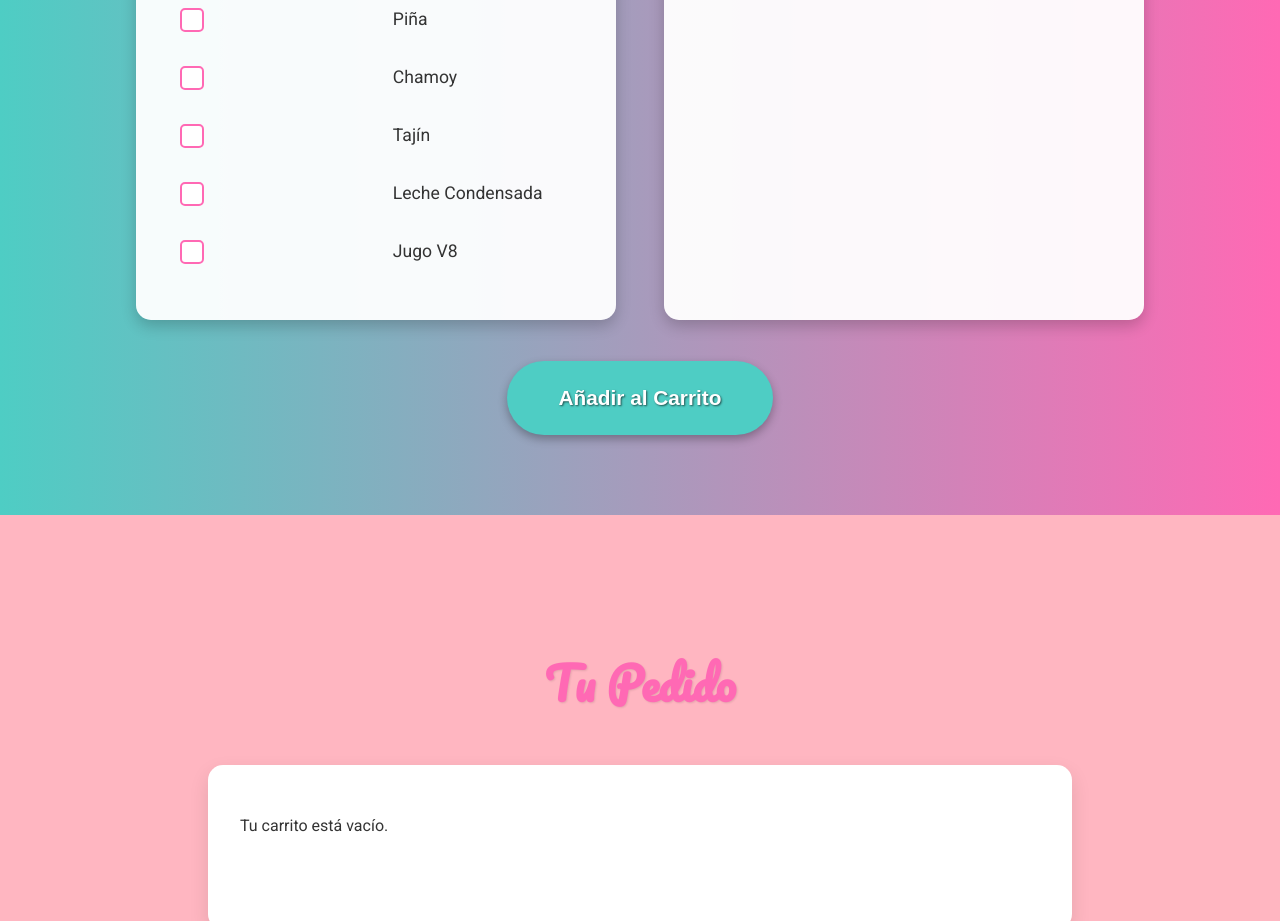
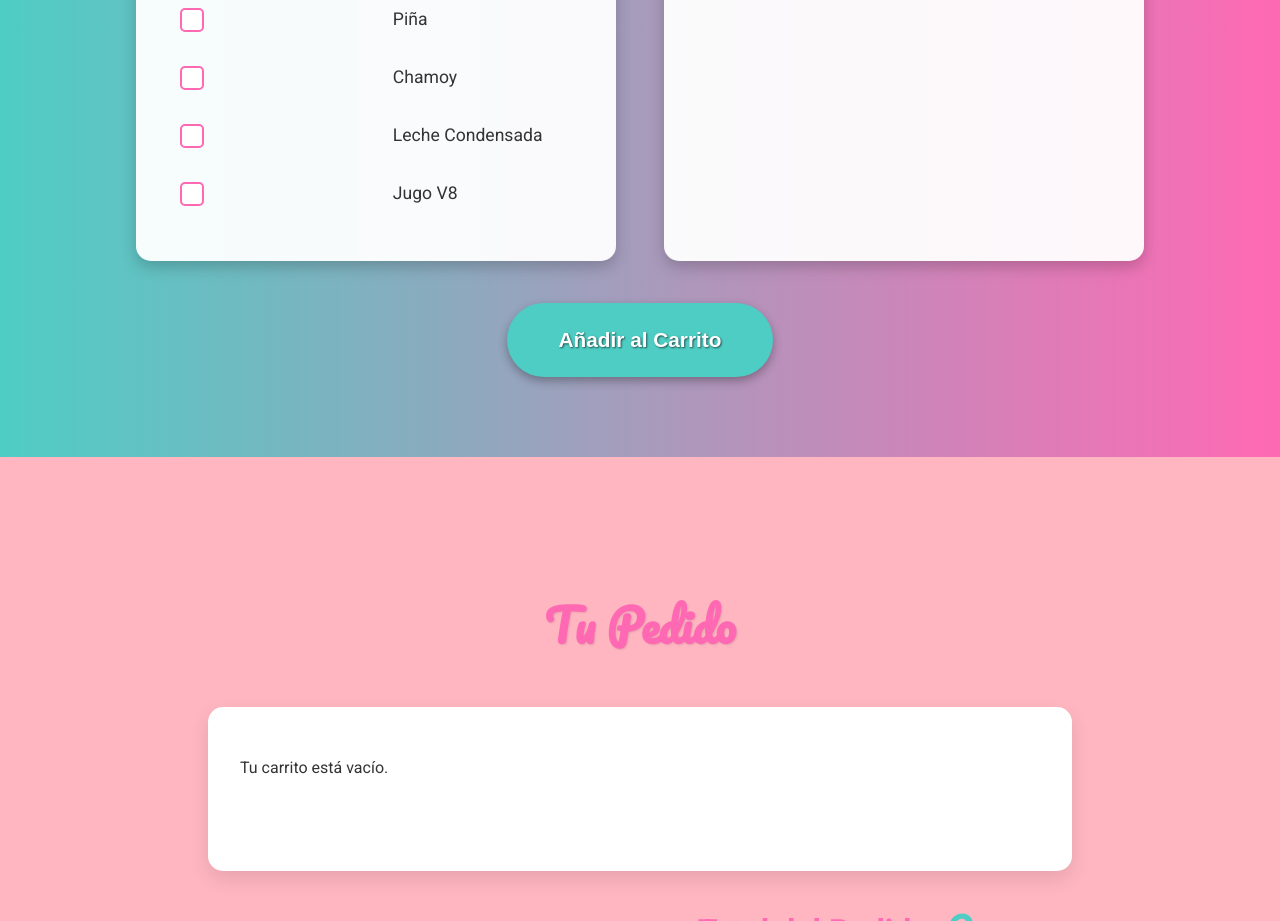
Before and after one commit to Merron1/Granizadas-Eugenias, a plain HTML site: page index.html in a window 1280 px wide. Shown: the part 2260-3181 px from the top of the page. Drawn offline with Linux system fonts and the light colour scheme.

Commit message:
Update index.html

```diff
--- a/index.html
+++ b/index.html
@@ -86,8 +86,6 @@
 
                         <input type="checkbox" id="toppingChamoy" value="Chamoy">
                         <label for="toppingChamoy">Chamoy</label>
-                        <input type="checkbox" id="toppingTajin" value="Tajín">
-                        <label for="toppingTajin">Tajín</label>
                         <input type="checkbox" id="toppingLecheCondensada" value="Leche Condensada">
                         <label for="toppingLecheCondensada">Leche Condensada</label>
                         <input type="checkbox" id="toppingJugoV8" value="Jugo V8">
```
